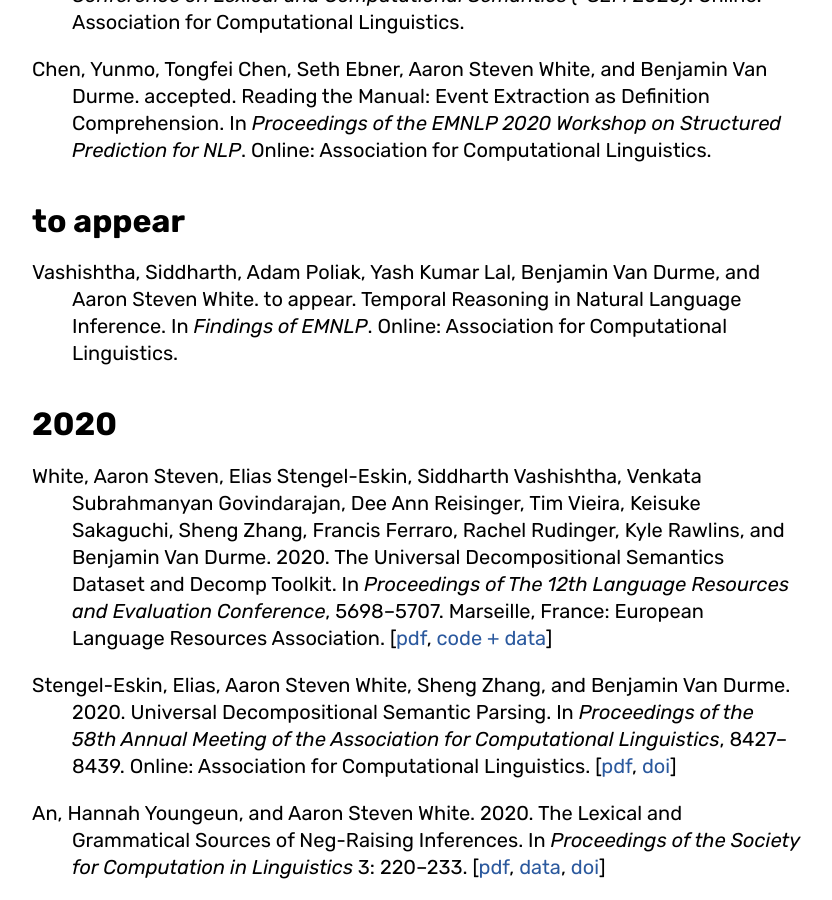
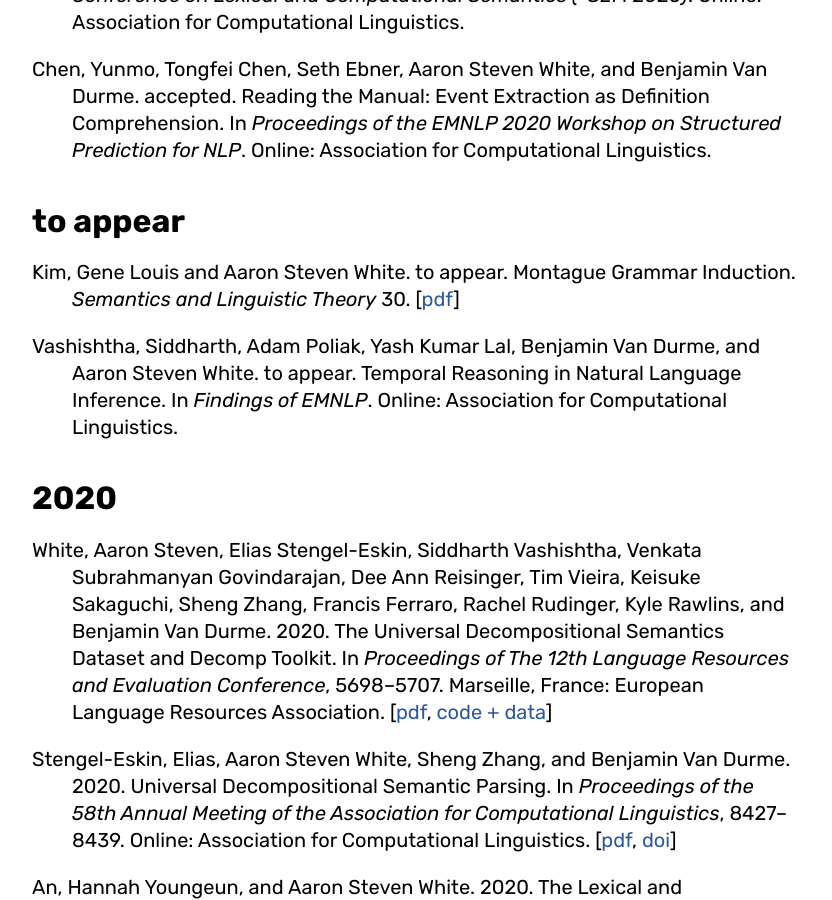
Before and after one commit to JIAXINGUY/aaronstevenwhite.github.io, a Jekyll site: the page built from papers.md, in a window 1280 px wide and 900 px high, scrolled down 594 px. Shown: the whole window, without its empty margins (224-1056 px from the left). Built offline with Jekyll 4.4.1, drawn with Linux system fonts in a browser that asks for light colours; some web fonts are replaced.

Commit message:
Adds SALT30 paper

```diff
--- a/_data/papers.yml
+++ b/_data/papers.yml
@@ -19,6 +19,11 @@
 
 - year: to appear
   papers:
+  - citation: "Kim, Gene Louis and Aaron Steven White. to appear. Montague Grammar Induction. <i>Semantics and Linguistic Theory</i> 30."
+    links:
+    - label: "pdf"
+      href: "https://ling.auf.net/lingbuzz/005498/current.pdf"
+
   - citation: "Vashishtha, Siddharth, Adam Poliak, Yash Kumar Lal, Benjamin Van Durme, and Aaron Steven White. to appear. Temporal Reasoning in Natural Language Inference. In <i>Findings of EMNLP</i>. Online: Association for Computational Linguistics."
 
 
```
